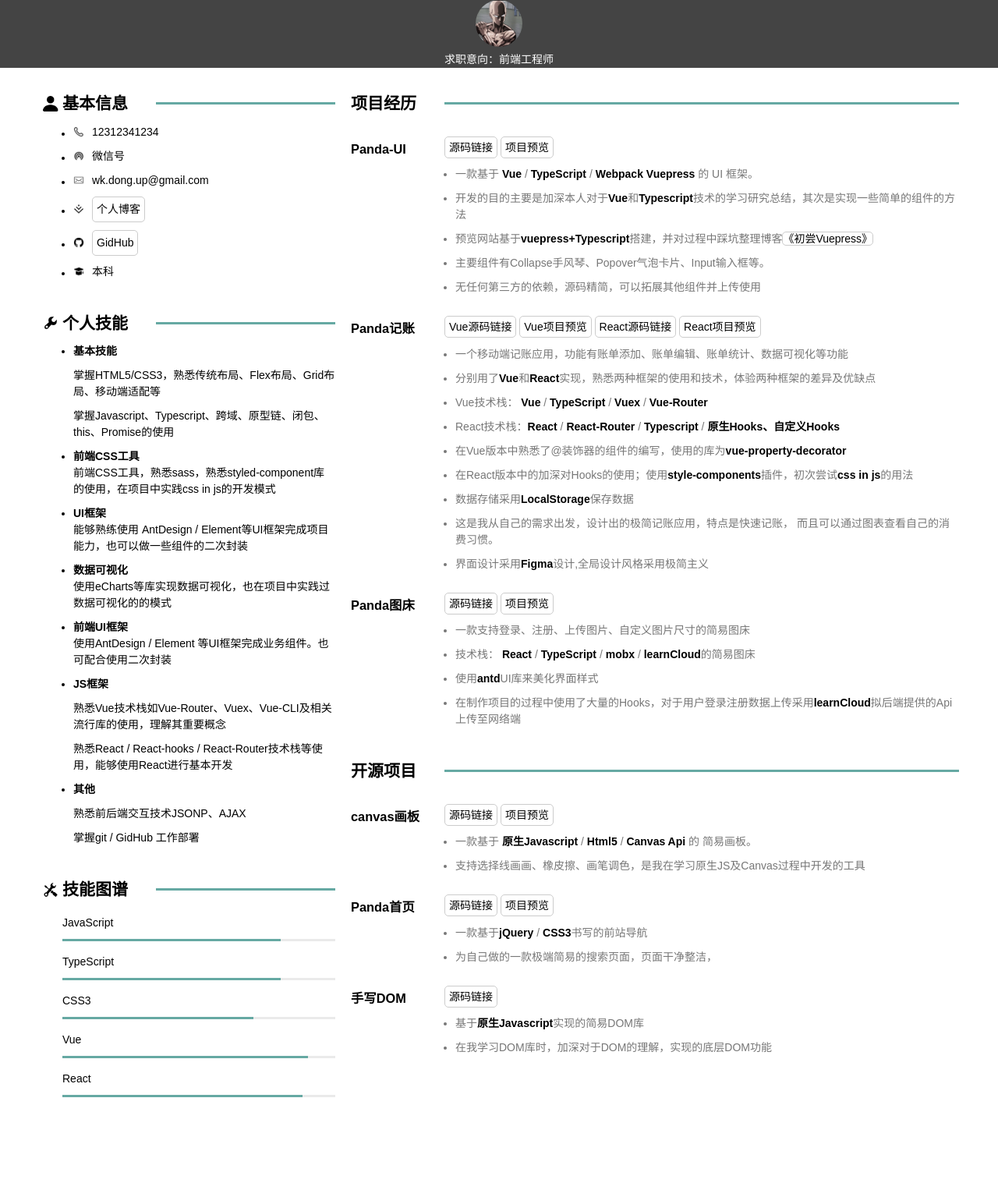
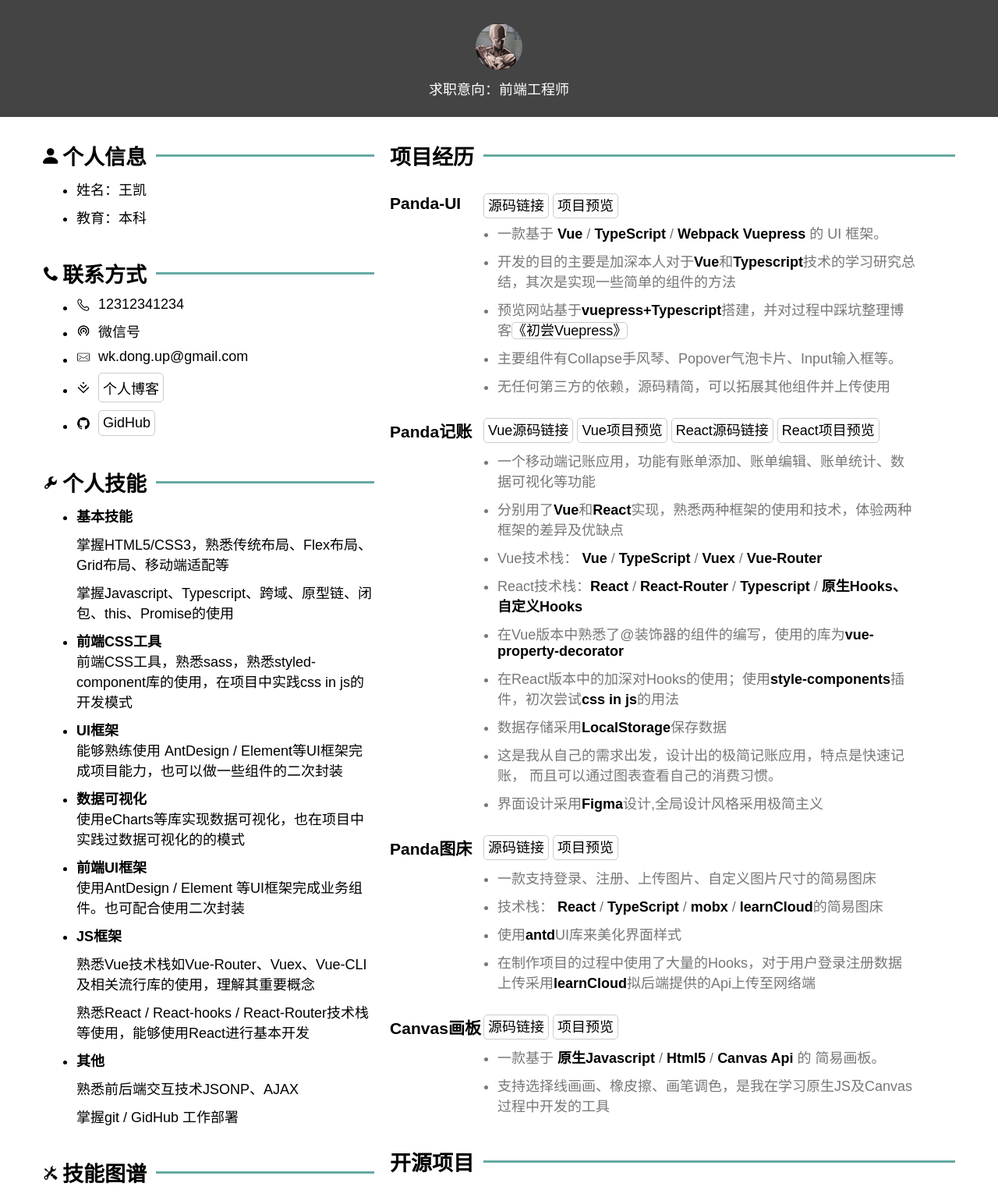
Before and after one commit to Wang-kai960620/CV, a plain HTML site: page src/index.html in a window 1280 px wide. Shown: the top 1526 px of the page at 78% size. Before the commit the page ends 1447 px from the top, so only its background shows below. Drawn offline with Linux system fonts and the light colour scheme.

Commit message:
简历基本完成，需要修改技能图表

```diff
--- a/src/index.html
+++ b/src/index.html
@@ -16,7 +16,26 @@
 <div class="aside">
     <section>
         <span><img src="./icons/my.png" alt=""/></span>
-        <h2>基本信息</h2>
+        <h2>个人信息</h2>
+        <hr/>
+        <div class="detail">
+            <ul>
+                <li>
+                    <div class="icon-list">
+                    姓名：王凯
+                    </div>
+                </li>
+                <li>
+                    <div class="icon-list">
+                        教育：本科
+                    </div>
+                </li>
+            </ul>
+        </div>
+    </section>
+    <section>
+        <span><img src="./icons/chat.png" alt=""/></span>
+        <h2>联系方式</h2>
         <hr/>
         <div class="detail">
             <ul>
@@ -39,7 +58,7 @@
                     <div class="icon-list">
                         <img src="./icons/note.png" alt="博客"/>
                         <a
-                                href="https://juejin.im/user/3966693685860094/posts"
+                                href="https://juejin.im/user/3966693685860094"
                                 style="outline: none; list-style: none;"
                         >个人博客</a
                         >
@@ -51,12 +70,6 @@
                         <a href="https://github.com/Wang-kai960620">
                             GidHub
                         </a>
-                    </div>
-                </li>
-                <li>
-                    <div class="icon-list">
-                        <img src="./icons/education.png" alt=""/>
-                        本科
                     </div>
                 </li>
             </ul>
@@ -244,12 +257,8 @@
             </li>
         </ul>
     </section>
-    <div class="title">
-        <h2>开源项目</h2>
-        <hr/>
-    </div>
     <section>
-        <h3>canvas画板</h3>
+        <h3>Canvas画板</h3>
         <span>
           <a href="https://github.com/Wang-kai960620/canvas-demon-1"
           >源码链接</a
@@ -268,21 +277,11 @@
             </li>
         </ul>
     </section>
-    <section>
-        <h3>Panda首页</h3>
-        <span>
-          <a href="https://github.com/Wang-kai960620/Panda-Search">源码链接</a>
-          <a href="https://wang-kai960620.github.io/Panda-Search/src/index.html">项目预览</a>
-        </span>
-        <ul>
-            <li>
-                一款基于<strong>jQuery</strong> / <strong>CSS3</strong>书写的前站导航
-            </li>
-            <li>
-                为自己做的一款极端简易的搜索页面，页面干净整洁，
-            </li>
-        </ul>
-    </section>
+    <div class="title">
+        <h2>开源项目</h2>
+        <hr/>
+    </div>
+
     <section>
         <h3>手写DOM</h3>
         <span>
--- a/src/style.css
+++ b/src/style.css
@@ -26,17 +26,20 @@ li {
 }
 
 body {
-  font: 14px/1.5 Arial;
+  font: 18px Arial;
   color: #777777;
   padding-bottom: 30px;
   display: grid;
-  grid: 4fr / 1fr 400px 800px 1fr;
+  grid: 150px 3fr / 1fr 450px 750px 1fr;
 }
 
 .header {
   grid-column: 1/5;
   grid-row: 1;
   text-align: center;
+  display: flex;
+  justify-content: center;
+  align-items: center;
   background: #444;
   color: #fff;
 }
@@ -45,6 +48,7 @@ body {
   width: 60px;
   height: 60px;
   border-radius: 50%;
+  margin: 5px 0;
 }
 
 .aside {
@@ -55,10 +59,31 @@ body {
 .main {
   grid-column: 3/4;
   grid-row: 2;
+  margin-right: 5px;
 }
 strong {
   color: #000;
 }
+/*@media (max-width: 1200px) {*/
+/*  body {*/
+/*    grid: 4fr /3fr;*/
+/*  }*/
+
+/*  .header {*/
+/*    grid-column: 1/5;*/
+/*    grid-row: 1;*/
+/*  }*/
+
+/*  .aside {*/
+/*    grid-column: 1/5;*/
+/*    grid-row: 2;*/
+/*  }*/
+
+/*  .main {*/
+/*    grid-column: 1/5;*/
+/*    grid-row: 3;*/
+/*  }*/
+/*}*/
 
 @media (max-width: 500px) {
   body {
@@ -167,15 +192,15 @@ strong {
 }
 .main section > span {
   grid-row: 1;
-  grid-column: 2 / span 4;
+  grid-column: 2 / span 1;
 }
 .main section > ul {
   grid-row: 2;
-  grid-column: 2 / span 2;
+  grid-column: 2 / span 1;
 }
 .main section {
   display: grid;
-  grid: auto auto / 120px 200px 1fr;
+  grid: auto auto / 120px auto 50px;
   margin-top: 10px;
   padding: 10px;
 }
```
Also changed, not shown: src/icons/chat.png (added).
